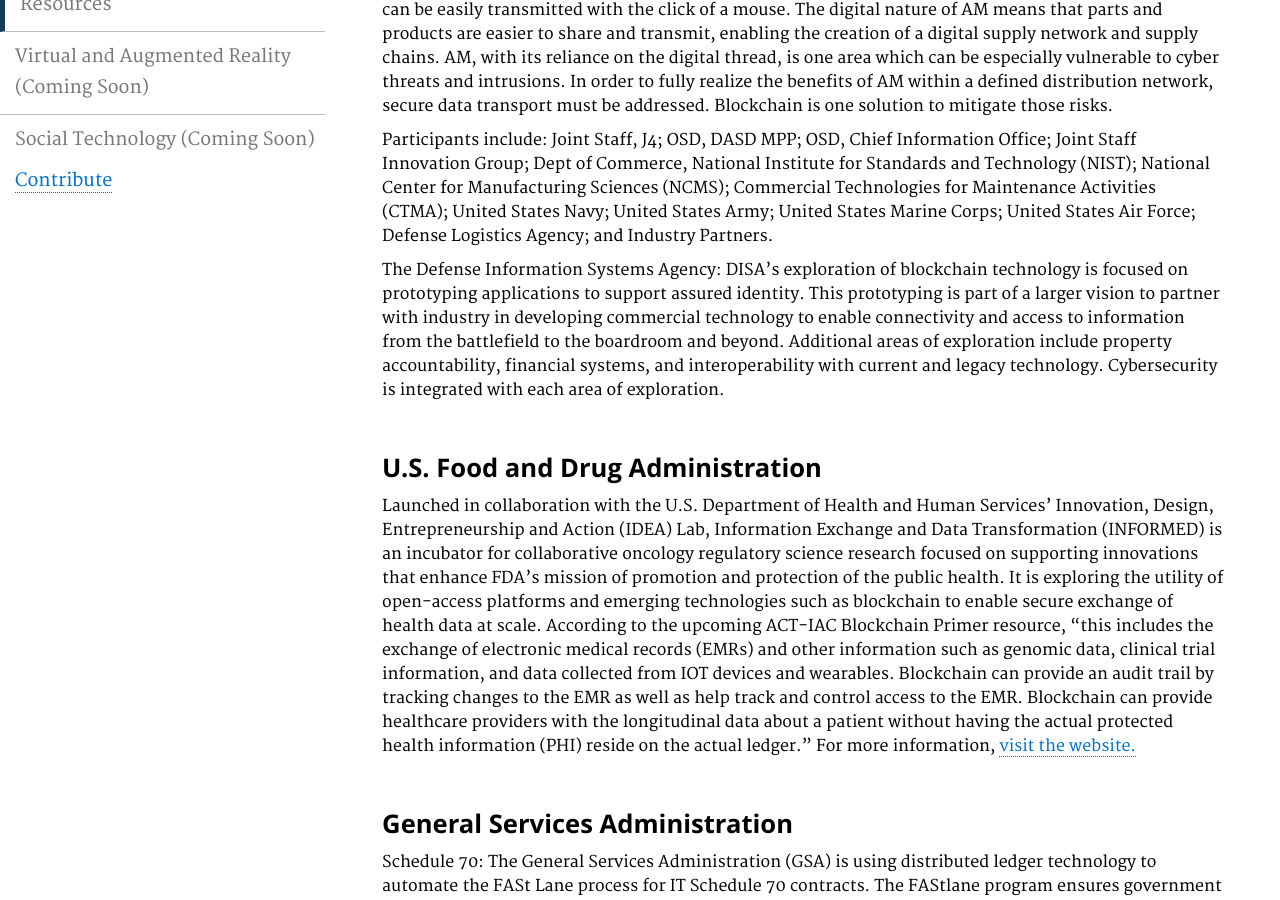
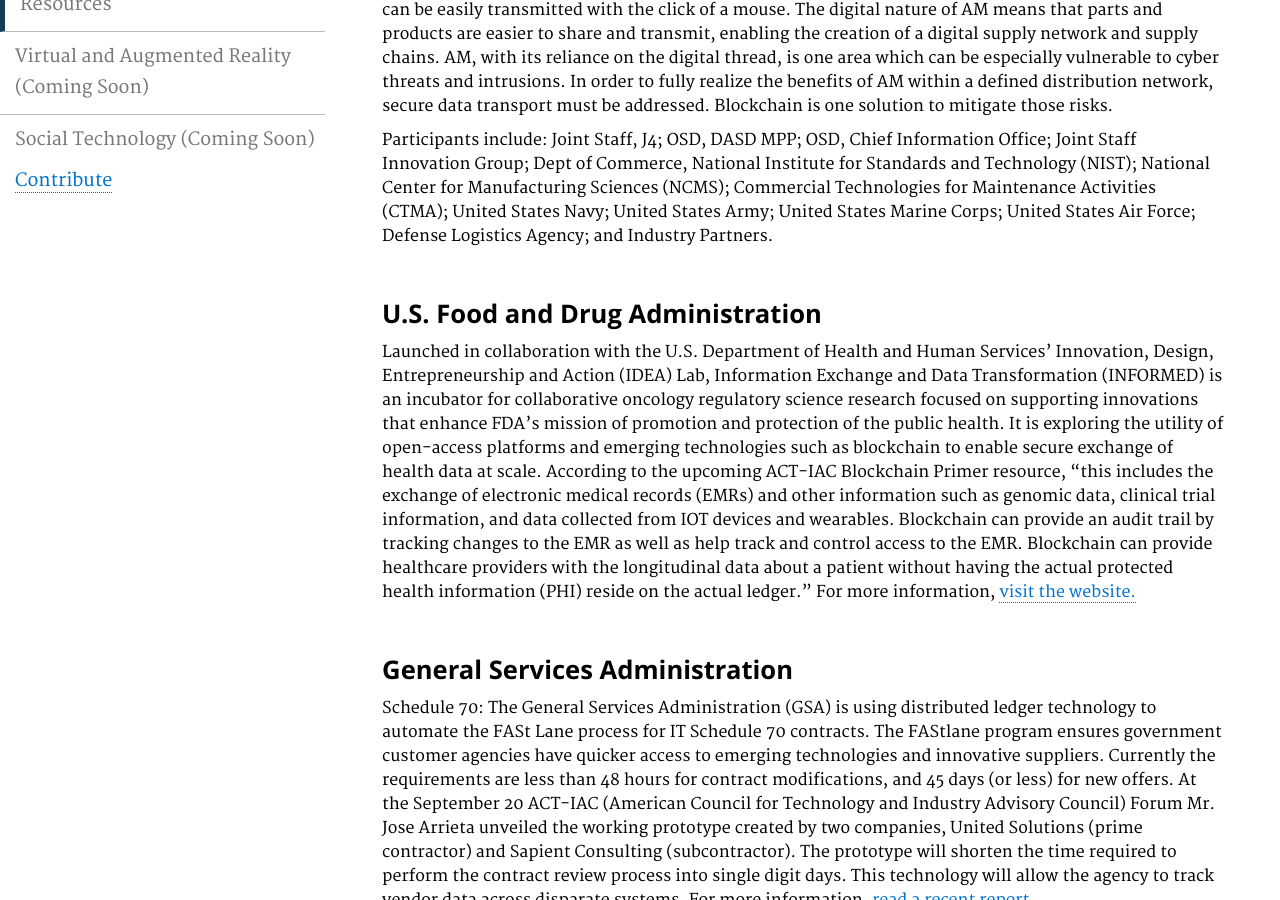
Before and after one commit to GSA/emerging-technology-atlas, a Jekyll site: the page built from pages/blockchain-programs.md, in a window 1280 px wide and 900 px high, scrolled down 790 px. Built offline with Jekyll 4.4.1, drawn with Linux system fonts in a browser that asks for light colours.

Commit message:
Update blockchain-programs.md

```diff
--- a/pages/blockchain-programs.md
+++ b/pages/blockchain-programs.md
@@ -20,8 +20,6 @@ For the past several months, the CDC’s Center for Surveillance, Epidemiology,
 The The Joint Staff, J4 Logistics Directorate and the Deputy Assistant Secretary of Defense for Maintenance, Policy, and Programs are co-leading a project to create a “point of use, time of need” digital supply chain enabled by Additive Manufacturing (3D Printing) and Blockchain. With the introduction of distributed manufacturing, the path from design engineering to manufacturing now includes a digital distribution phase. As the digital thread extends connectivity deep into manufacturing supply chains, cyber security must be an integral part of any successful manufacturing roadmap. AM files can be easily transmitted with the click of a mouse. The digital nature of AM means that parts and products are easier to share and transmit, enabling the creation of a digital supply network and supply chains. AM, with its reliance on the digital thread, is one area which can be especially vulnerable to cyber threats and intrusions. In order to fully realize the benefits of AM within a defined distribution network, secure data transport must be addressed. Blockchain is one solution to mitigate those risks.
 
 Participants include: Joint Staff, J4; OSD, DASD MPP; OSD, Chief Information Office; Joint Staff Innovation Group; Dept of Commerce, National Institute for Standards and Technology (NIST); National Center for Manufacturing Sciences (NCMS); Commercial Technologies for Maintenance Activities (CTMA); United States Navy; United States Army; United States Marine Corps; United States Air Force; Defense Logistics Agency; and Industry Partners.
-
-The Defense Information Systems Agency: DISA's exploration of blockchain technology is focused on prototyping applications to support assured identity.  This prototyping is part of a larger vision to partner with industry in developing commercial technology to enable connectivity and access to information from the battlefield to the boardroom and beyond.  Additional areas of exploration include property accountability, financial systems, and interoperability with current and legacy technology.  Cybersecurity is integrated with each area of exploration.
 
 
 ### U.S. Food and Drug Administration
```
